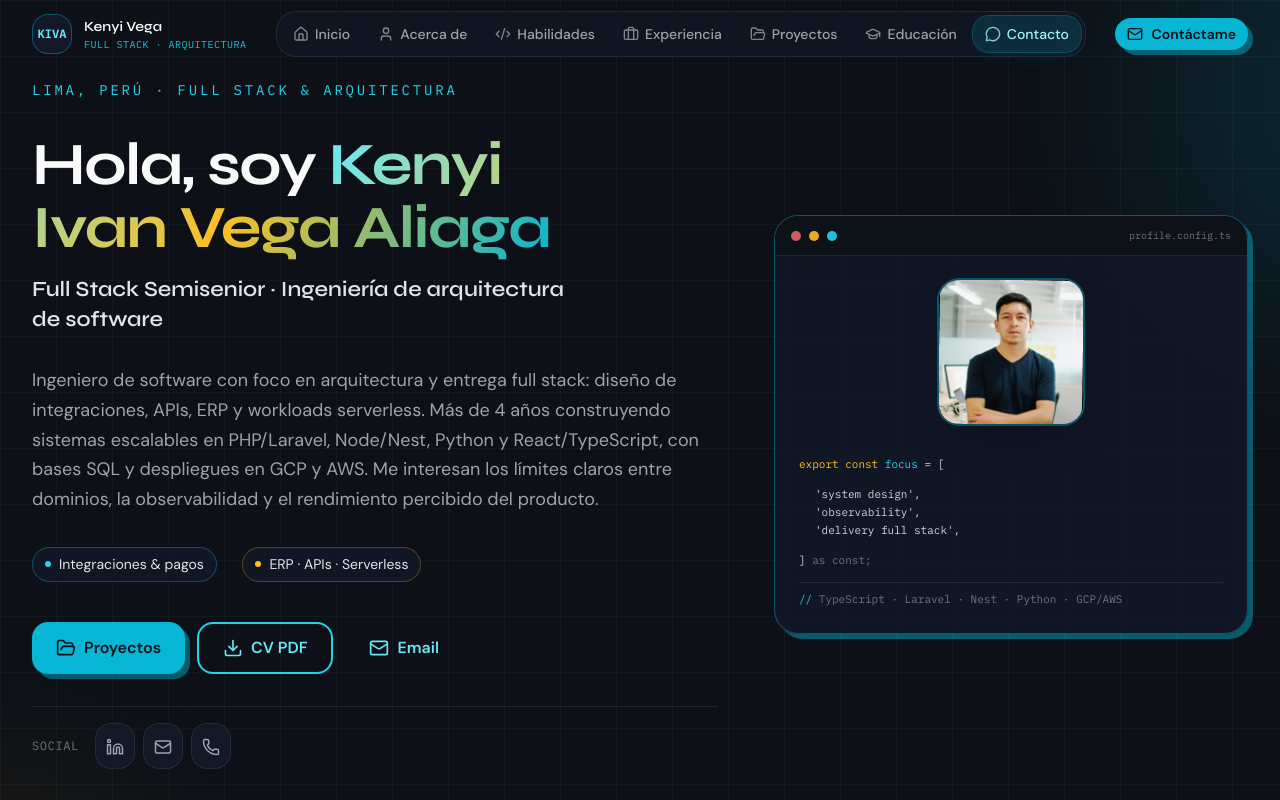
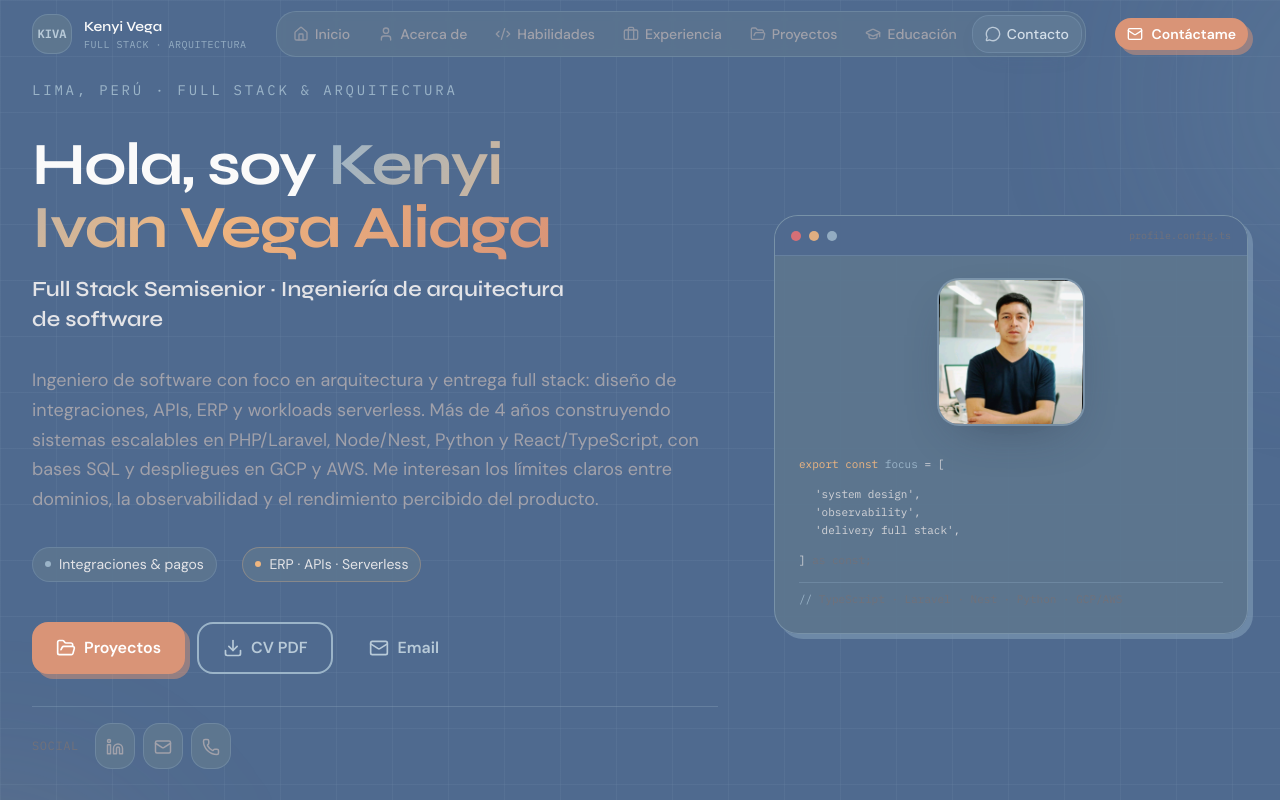
Before and after one commit to Kenyi45/kenyi_portfolio, a React (Create React App) app: page / in a window 1280 px wide. Shown: the top 800 px of the page. Built offline with nearby package versions, Linux system fonts and the light colour scheme.

Commit message:
rediseño resposive design

```diff
--- a/src/components/layout/Footer.tsx
+++ b/src/components/layout/Footer.tsx
@@ -92,9 +92,9 @@ const Footer: React.FC = () => {
           <p>© {currentYear} {PERSONAL_INFO.name}. Todos los derechos reservados.</p>
           <p className="flex items-center gap-2">
             <span>React</span>
-            <span className="text-primary-600">·</span>
+            <span className="text-accent-500">·</span>
             <span>TypeScript</span>
-            <span className="text-primary-600">·</span>
+            <span className="text-accent-500">·</span>
             <span>Tailwind</span>
           </p>
         </div>
--- a/src/components/layout/Header.tsx
+++ b/src/components/layout/Header.tsx
@@ -35,7 +35,7 @@ const Header: React.FC = () => {
           <button
             type="button"
             onClick={() => onNavigate('home')}
-            className="group flex items-center gap-3 rounded-xl focus-visible:outline-none focus-visible:ring-2 focus-visible:ring-primary-400"
+            className="group flex items-center gap-3 rounded-xl py-1 -my-1 focus-visible:outline-none focus-visible:ring-2 focus-visible:ring-accent-400 min-h-11 sm:min-h-0"
           >
             <span className="flex h-10 w-10 items-center justify-center rounded-xl border border-primary-500/40 bg-ink-raised font-mono text-xs font-semibold text-primary-300 shadow-card-ink transition-colors duration-smooth group-hover:border-primary-400 group-hover:text-primary-200">
               {initials}
@@ -76,7 +76,7 @@ const Header: React.FC = () => {
 
           <button
             type="button"
-            className="lg:hidden rounded-xl border border-ink-line bg-ink-raised/80 p-2.5 text-neutral-200 hover:bg-white/5 transition-colors duration-smooth"
+            className="lg:hidden touch-target inline-flex items-center justify-center rounded-xl border border-ink-line bg-ink-raised/80 text-neutral-200 hover:bg-white/5 transition-colors duration-smooth"
             onClick={() => setIsMobileMenuOpen(!isMobileMenuOpen)}
             aria-expanded={isMobileMenuOpen}
             aria-controls="mobile-nav"
--- a/src/components/sections/HeroSection.tsx
+++ b/src/components/sections/HeroSection.tsx
@@ -91,7 +91,7 @@ const HeroSection: React.FC = () => {
 
           <div className="lg:col-span-5 @container">
             <div className="relative mx-auto max-w-md lg:max-w-none motion-safe:animate-slide-up [animation-delay:80ms] [animation-fill-mode:both]">
-              <div className="rounded-3xl border border-primary-500/40 bg-ink-raised/95 shadow-brutal-cyan overflow-hidden transition-shadow duration-smooth hover:shadow-lg">
+              <div className="rounded-3xl border border-primary-400/45 bg-ink-raised/95 shadow-brutal-steel overflow-hidden transition-shadow duration-smooth hover:shadow-lg">
                 <div className="flex items-center gap-2 border-b border-ink-line px-4 py-3 bg-ink-base/90">
                   <span className="h-2.5 w-2.5 rounded-full bg-red-400/80" aria-hidden />
                   <span className="h-2.5 w-2.5 rounded-full bg-accent-400/90" aria-hidden />
@@ -104,7 +104,9 @@ const HeroSection: React.FC = () => {
                     <img
                       src="/perfil.jpeg"
                       alt={`Retrato de ${PERSONAL_INFO.name}`}
-                      className="h-36 w-36 @md:h-40 @md:w-40 rounded-2xl object-cover ring-2 ring-primary-500/40 shadow-card-ink"
+                      className="h-36 w-36 @md:h-40 @md:w-40 rounded-2xl object-cover ring-2 ring-primary-400/50 shadow-card-ink"
+                      decoding="async"
+                      fetchPriority="high"
                     />
                   </div>
 
--- a/src/components/ui/Button.tsx
+++ b/src/components/ui/Button.tsx
@@ -20,18 +20,18 @@ const Button: React.FC<ButtonProps> = ({
   ...props
 }) => {
   const baseClasses =
-    'inline-flex items-center justify-center font-semibold transition-[color,background,box-shadow,border-color,transform] duration-smooth ease-out-expo focus:outline-none focus-visible:ring-2 focus-visible:ring-primary-400 focus-visible:ring-offset-2 focus-visible:ring-offset-ink-base disabled:opacity-50 disabled:cursor-not-allowed rounded-xl active:scale-[0.98]';
+    'inline-flex items-center justify-center font-semibold transition-[color,background,box-shadow,border-color,transform] duration-smooth ease-out-expo focus:outline-none focus-visible:ring-2 focus-visible:ring-accent-400 focus-visible:ring-offset-2 focus-visible:ring-offset-ink-base disabled:opacity-50 disabled:cursor-not-allowed rounded-xl active:scale-[0.98]';
 
   const variantClasses = {
     primary:
-      'bg-primary-500 hover:bg-primary-400 text-ink-base shadow-brutal-cyan hover:shadow-lg hover:brightness-105',
+      'bg-accent-600 hover:bg-accent-500 text-white shadow-brutal-clay hover:shadow-lg hover:brightness-[1.03]',
     secondary:
       'bg-neutral-800/90 hover:bg-neutral-800 text-neutral-100 border border-ink-line',
     outline:
       'border-2 border-primary-400 text-primary-300 hover:bg-primary-500/10 hover:border-primary-300',
     ghost: 'text-primary-300 hover:bg-white/5',
     gradient:
-      'bg-gradient-to-r from-primary-500 to-accent-500 hover:from-primary-400 hover:to-accent-400 text-ink-base shadow-md',
+      'bg-gradient-to-r from-primary-500 to-accent-600 hover:from-primary-400 hover:to-accent-500 text-white shadow-md',
     'gradient-outline':
       'text-primary-200 ring-1 ring-inset ring-primary-500/50 hover:bg-primary-500/10',
   };
--- a/src/components/ui/Card.tsx
+++ b/src/components/ui/Card.tsx
@@ -26,7 +26,7 @@ const Card: React.FC<CardProps> = ({
       : 'bg-ink-raised/95 border border-ink-line shadow-card-ink text-neutral-100',
     elevated: isPaper
       ? 'bg-white border border-paper-border shadow-card-paper hover:shadow-medium hover:-translate-y-0.5 text-neutral-900'
-      : 'bg-ink-raised/95 border border-ink-line shadow-card-ink hover:shadow-brutal-cyan hover:-translate-y-0.5 text-neutral-100',
+      : 'bg-ink-raised/95 border border-ink-line shadow-card-ink hover:shadow-brutal-steel hover:-translate-y-0.5 text-neutral-100',
     bordered: isPaper
       ? 'bg-primary-50/40 border border-primary-200/60 hover:border-primary-300/80 text-neutral-900'
       : 'bg-primary-950/25 border border-primary-500/35 text-neutral-100',
@@ -51,7 +51,7 @@ const Card: React.FC<CardProps> = ({
       <div
         className={clsx(
           'relative rounded-2xl p-px bg-gradient-to-br from-primary-400/50 via-accent-500/40 to-primary-600/45 transition-all duration-smooth ease-out-expo hover:-translate-y-0.5',
-          isPaper ? 'hover:shadow-medium' : 'shadow-card-ink hover:shadow-brutal-cyan',
+          isPaper ? 'hover:shadow-medium' : 'shadow-card-ink hover:shadow-brutal-steel',
           className
         )}
         style={style}
--- a/src/index.css
+++ b/src/index.css
@@ -24,6 +24,8 @@
     --text-2xl: clamp(1.45rem, 1.2vw + 1rem, 1.85rem);
     --space-block: clamp(1.25rem, 3vw, 2rem);
     --space-section-y: clamp(3rem, 8vw, 5rem);
+    /* Fluid section padding: mobile-first (clamp ≈ 3.5rem → 6rem) */
+    --section-pad-y: clamp(3.5rem, 8vw, 6rem);
   }
 
   html {
@@ -55,11 +57,11 @@
   }
 
   ::selection {
-    @apply bg-primary-500/25 text-neutral-50;
+    @apply bg-accent-600/35 text-neutral-50;
   }
 
   :focus-visible {
-    @apply outline-none ring-2 ring-primary-400/70 ring-offset-2 ring-offset-ink-base;
+    @apply outline-none ring-2 ring-accent-400/80 ring-offset-2 ring-offset-ink-base;
   }
 
   .page-grid-bg {
@@ -124,9 +126,9 @@
   .text-gradient {
     background: linear-gradient(
       118deg,
-      theme('colors.primary.300') 0%,
-      theme('colors.accent.400') 52%,
-      theme('colors.primary.500') 100%
+      theme('colors.primary.400') 0%,
+      theme('colors.accent.400') 48%,
+      theme('colors.accent.600') 100%
     );
     -webkit-background-clip: text;
     -webkit-text-fill-color: transparent;
@@ -134,21 +136,21 @@
   }
 
   .glass-header-dark {
-    @apply backdrop-blur-md border-b shadow-card-ink;
-    background-color: rgb(18 24 38 / 0.78);
-    border-color: rgba(100, 116, 139, 0.22);
+    @apply backdrop-blur-md border-b border-ink-line shadow-card-ink;
+    background-color: rgb(79 106 143 / 0.82);
   }
 
   .container-prose {
-    @apply max-w-7xl mx-auto;
-    padding-left: clamp(1rem, 4vw, 2rem);
-    padding-right: clamp(1rem, 4vw, 2rem);
+    @apply max-w-7xl mx-auto w-full;
+    padding-left: max(clamp(1rem, 4vw, 2rem), env(safe-area-inset-left, 0px));
+    padding-right: max(clamp(1rem, 4vw, 2rem), env(safe-area-inset-right, 0px));
   }
 }
 
 @layer components {
   .section-padding {
-    @apply py-16 md:py-20 lg:py-24;
+    padding-top: var(--section-pad-y);
+    padding-bottom: var(--section-pad-y);
   }
 
   .section-paper-texture {
@@ -173,4 +175,10 @@
   .gap-phi {
     gap: var(--gap-phi);
   }
+
+  /** WCAG / HIG: área táctil mínima ~44px en controles críticos */
+  .touch-target {
+    min-height: 44px;
+    min-width: 44px;
+  }
 }
--- /dev/null
+++ b/src/theme/palette.json
@@ -0,0 +1,9 @@
+{
+  "inkBase": "#4f6a8f",
+  "inkRaised": "#5d768f",
+  "steel": "#88a2bc",
+  "paper": "#f0dbb0",
+  "paperMuted": "#e8cf9e",
+  "sand": "#efb680",
+  "clay": "#d99477"
+}
--- a/tailwind.config.js
+++ b/tailwind.config.js
@@ -1,46 +1,55 @@
 /** @type {import('tailwindcss').Config} */
+/* eslint-disable @typescript-eslint/no-var-requires */
+const p = require('./src/theme/palette.json');
+
+/** Escala derivada de `steel` y `inkBase` para utilidades primary-* */
+const primary = {
+  50: '#f5f8fa',
+  100: '#e8eef4',
+  200: '#d4dfe9',
+  300: '#b8cad8',
+  400: '#9bb4c8',
+  500: p.steel,
+  600: '#7393ae',
+  700: '#5f7d96',
+  800: p.inkBase,
+  900: '#3e546b',
+  950: '#2a3847',
+};
+
+/** Escala cálida: sand + clay como acento y CTA */
+const accent = {
+  50: '#fff9f0',
+  100: '#fef0dc',
+  200: '#fce0bc',
+  300: '#f9cc95',
+  400: p.sand,
+  500: p.sand,
+  600: p.clay,
+  700: '#c27356',
+  800: '#9e5f48',
+  900: '#6b4233',
+  950: '#3d2a20',
+};
 
 module.exports = {
   content: ['./src/**/*.{js,jsx,ts,tsx}'],
   theme: {
     extend: {
+      screens: {
+        xs: '380px',
+      },
       colors: {
-        'ink-base': '#0d1117',
-        'ink-raised': '#121826',
-        'ink-line': 'rgba(100, 116, 139, 0.22)',
+        'ink-base': p.inkBase,
+        'ink-raised': p.inkRaised,
+        'ink-line': 'rgba(136, 162, 188, 0.38)',
         paper: {
-          DEFAULT: '#f4f1ea',
-          muted: '#e8e4db',
-          border: 'rgba(15, 23, 42, 0.08)',
+          DEFAULT: p.paper,
+          muted: p.paperMuted,
+          border: 'rgba(79, 106, 143, 0.18)',
         },
-        primary: {
-          DEFAULT: '#06b6d4',
-          50: '#ecfeff',
-          100: '#cffafe',
-          200: '#a5f3fc',
-          300: '#67e8f9',
-          400: '#22d3ee',
-          500: '#06b6d4',
-          600: '#0891b2',
-          700: '#0e7490',
-          800: '#155e75',
-          900: '#164e63',
-          950: '#083344',
-        },
-        accent: {
-          DEFAULT: '#f59e0b',
-          50: '#fffbeb',
-          100: '#fef3c7',
-          200: '#fde68a',
-          300: '#fcd34d',
-          400: '#fbbf24',
-          500: '#f59e0b',
-          600: '#d97706',
-          700: '#b45309',
-          800: '#92400e',
-          900: '#78350f',
-          950: '#451a03',
-        },
+        primary: primary,
+        accent: accent,
         neutral: {
           50: '#fafafa',
           100: '#f4f4f5',
@@ -79,19 +88,19 @@ module.exports = {
         '3xl': '1.5rem',
       },
       boxShadow: {
-        soft: '0 8px 30px -12px rgba(15, 23, 42, 0.08)',
-        medium: '0 16px 50px -18px rgba(15, 23, 42, 0.12)',
-        ring: '0 0 0 1px rgba(6, 182, 212, 0.35), 0 8px 24px -12px rgba(6, 182, 212, 0.2)',
-        'card-ink': '0 18px 50px -20px rgba(0, 0, 0, 0.45)',
-        'card-paper': '0 1px 0 rgba(15, 23, 42, 0.06), 0 22px 60px -28px rgba(15, 23, 42, 0.12)',
-        'brutal-cyan': '5px 5px 0 0 rgba(6, 182, 212, 0.45)',
-        'brutal-amber': '5px 5px 0 0 rgba(245, 158, 11, 0.35)',
+        soft: '0 8px 30px -12px rgba(45, 56, 71, 0.12)',
+        medium: '0 16px 50px -18px rgba(45, 56, 71, 0.16)',
+        ring: '0 0 0 1px rgba(136, 162, 188, 0.45), 0 8px 24px -12px rgba(79, 106, 143, 0.25)',
+        'card-ink': '0 18px 50px -20px rgba(35, 45, 60, 0.48)',
+        'card-paper': '0 1px 0 rgba(79, 106, 143, 0.08), 0 22px 60px -28px rgba(45, 56, 71, 0.14)',
+        'brutal-steel': '5px 5px 0 0 rgba(136, 162, 188, 0.55)',
+        'brutal-clay': '5px 5px 0 0 rgba(217, 148, 119, 0.5)',
       },
       backgroundImage: {
         'grid-blueprint':
-          'linear-gradient(rgba(100,116,139,0.14) 1px, transparent 1px), linear-gradient(90deg, rgba(100,116,139,0.14) 1px, transparent 1px)',
+          'linear-gradient(rgba(136,162,188,0.22) 1px, transparent 1px), linear-gradient(90deg, rgba(136,162,188,0.22) 1px, transparent 1px)',
         'paper-noise':
-          'radial-gradient(circle at 20% 30%, rgba(6, 182, 212, 0.06), transparent 45%), radial-gradient(circle at 80% 70%, rgba(245, 158, 11, 0.05), transparent 40%)',
+          'radial-gradient(circle at 20% 30%, rgba(239, 182, 128, 0.12), transparent 45%), radial-gradient(circle at 80% 70%, rgba(217, 148, 119, 0.08), transparent 42%)',
       },
       spacing: {
         18: '4.5rem',
```
Also changed, not shown: src/components/sections/ContactSection.tsx (+4 -4 lines), src/components/sections/ExperienceSection.tsx (+4 -4 lines), src/theme/index.ts (added, +7 -0 lines), src/theme/types.ts (added, +13 -0 lines).
